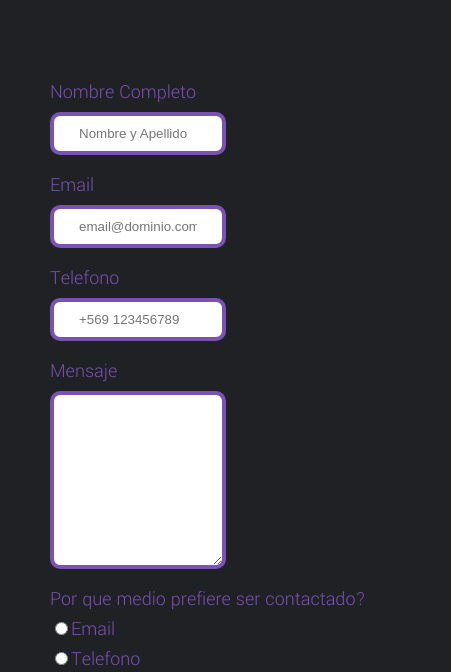
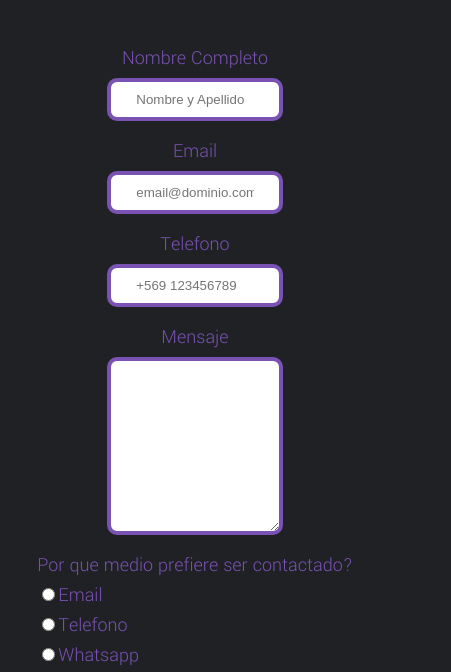
Before and after one commit to CrissSWAT/Pagina-de-tbate, a plain HTML site: page contacto.html in a window 390 px wide. Shown: the part 168-840 px from the top of the page, 451 px wide, since content can reach past the window. Drawn offline with Linux system fonts and the light colour scheme.

Commit message:
Se adaptaron las pantallas 2 y 3 a mobil

```diff
--- a/contacto.css
+++ b/contacto.css
@@ -9,11 +9,6 @@ body {
   /*display: flex;
     flex-direction: column;
     min-height: 100vh;*/
-}
-main {
-  width: 90%;
-  height: auto;
-  margin: 0 auto;
 }
 header {
   background-color: rgb(53 53 53);
@@ -78,7 +73,7 @@ main {
   width: 90%;
   height: auto;
   margin: 0 auto;
-  padding: 50px;
+  padding: 1rem;
 }
 form {
   margin: 40px 0;
@@ -179,4 +174,11 @@ footer {
   .imagenHeader{
     display: none;
   }
+  form {
+    display:flex;
+    flex-direction: column;
+    align-items: center;
+    margin: 40px 0;
+    color: #7952b3;
+  }
 }
```
Also changed, not shown: index.html (+7 -1 lines), personajes.css (+3 -4 lines), style.css (+4 -4 lines).
